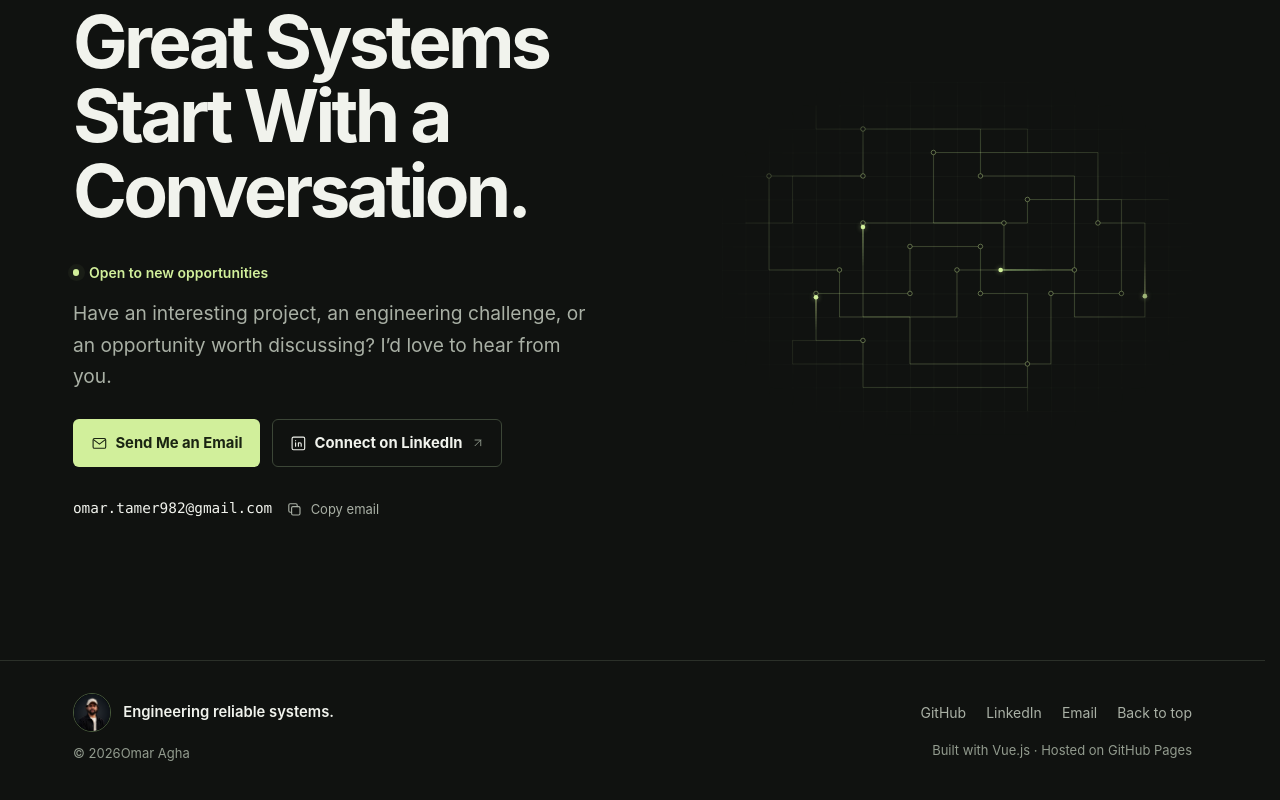
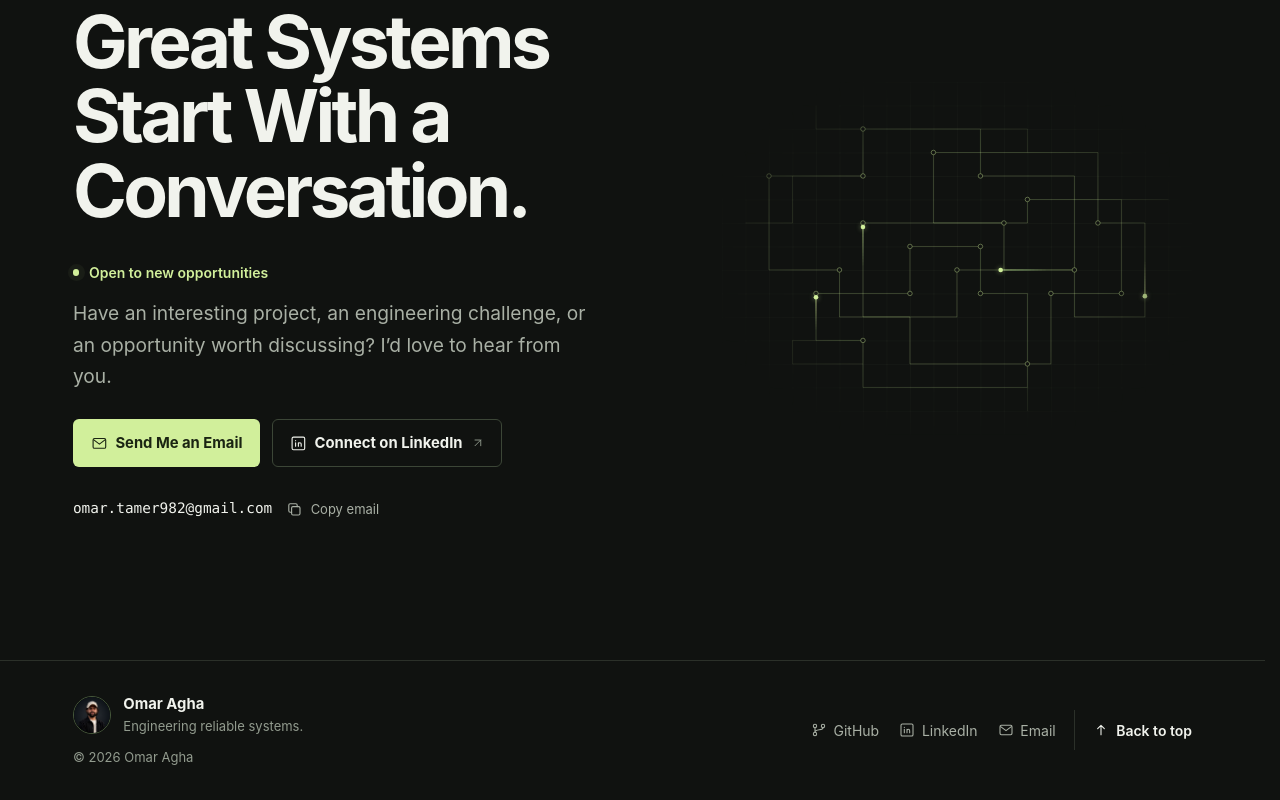
Before and after one commit to Omar-Agha/portfolio, a Vue app: page / in a window 1280 px wide. Shown: the part 5491-6291 px from the top of the page. Built offline with nearby package versions, Linux system fonts and the light colour scheme.

Commit message:
done with footer

```diff
--- a/src/assets/main.css
+++ b/src/assets/main.css
@@ -1496,32 +1496,68 @@
     justify-content: space-between;
     padding-block: 2rem;
   }
-  .footer-brand p {
-    color: var(--text);
-    font-size: 0.925rem;
-    font-weight: 600;
-  }
-  .copyright,
-  .credits {
-    margin-block-start: 0.7rem;
+  .footer-brand .brand-mark {
+    flex: none;
+  }
+  .footer-tagline,
+  .copyright {
     color: var(--subtle);
     font-size: 0.8125rem;
   }
+  .copyright {
+    margin-block-start: 0.7rem;
+  }
   .footer-end {
-    text-align: end;
+    display: flex;
+    flex-wrap: wrap;
+    align-items: center;
+    justify-content: end;
+    gap: 0.25rem 1.15rem;
   }
   .footer-links {
     justify-content: end;
     color: var(--muted);
     font-size: 0.875rem;
   }
-  .footer-links a {
+  .footer-links a,
+  .footer-top {
     display: inline-flex;
     align-items: center;
-    min-height: 2rem;
-  }
-  .footer-links a:hover {
+    gap: 0.42rem;
+    min-block-size: 2.5rem;
+    transition: color 0.2s ease;
+  }
+  .footer-links a:is(:hover, :focus-visible),
+  .footer-top:is(:hover, :focus-visible) {
     color: var(--accent);
+  }
+  .footer-links svg,
+  .footer-top svg {
+    flex: none;
+    inline-size: 1rem;
+    block-size: 1rem;
+    fill: none;
+    stroke: currentColor;
+    stroke-width: 1.6;
+    stroke-linecap: round;
+    stroke-linejoin: round;
+  }
+  .footer-top {
+    color: var(--text);
+    font-size: 0.875rem;
+    font-weight: 600;
+  }
+  .footer-links + .footer-top {
+    padding-inline-start: 1.15rem;
+    border-inline-start: 1px solid var(--line);
+  }
+  @media (prefers-reduced-motion: no-preference) {
+    .footer-top svg {
+      transition: translate 0.2s ease;
+    }
+    .footer-top:hover svg {
+      translate: 0 -2px;
+    }
   }
 
   html:has(.project-drawer[open]) {
@@ -1750,11 +1786,13 @@
       align-items: start;
       gap: 0.9rem;
     }
-    .footer-end {
-      text-align: start;
-    }
+    .footer-end,
     .footer-links {
       justify-content: start;
+    }
+    .footer-links + .footer-top {
+      padding-inline-start: 0;
+      border-inline-start: 0;
     }
   }
 
--- a/src/content.ts
+++ b/src/content.ts
@@ -111,11 +111,10 @@ type PortfolioContent = {
     showCurrentYear?: boolean
     showSocialLinks?: boolean
     showBackToTop?: boolean
-    creditsVisible?: boolean
     tagline?: string
     copyrightName?: string
-    creditsText?: string
     backToTopLabel?: string
+    socialLabels: Record<'github' | 'linkedin' | 'email', string>
   }
 }
 
--- a/src/data/ar.json
+++ b/src/data/ar.json
@@ -388,10 +388,13 @@
     "showCurrentYear": true,
     "showSocialLinks": true,
     "showBackToTop": true,
-    "creditsVisible": true,
     "tagline": "هندسة أنظمة موثوقة.",
     "copyrightName": "Omar Agha",
-    "creditsText": "بُني باستخدام Vue.js · مستضاف على GitHub Pages",
-    "backToTopLabel": "العودة إلى الأعلى"
+    "backToTopLabel": "العودة إلى الأعلى",
+    "socialLabels": {
+      "github": "GitHub",
+      "linkedin": "LinkedIn",
+      "email": "البريد الإلكتروني"
+    }
   }
 }
--- a/src/data/en.json
+++ b/src/data/en.json
@@ -436,10 +436,13 @@
     "showCurrentYear": true,
     "showSocialLinks": true,
     "showBackToTop": true,
-    "creditsVisible": true,
     "tagline": "Engineering reliable systems.",
     "copyrightName": "Omar Agha",
-    "creditsText": "Built with Vue.js · Hosted on GitHub Pages",
-    "backToTopLabel": "Back to top"
+    "backToTopLabel": "Back to top",
+    "socialLabels": {
+      "github": "GitHub",
+      "linkedin": "LinkedIn",
+      "email": "Email"
+    }
   }
 }
--- a/src/views/PortfolioView.vue
+++ b/src/views/PortfolioView.vue
@@ -46,7 +46,6 @@ const labels = computed(() =>
         project: 'استعرض المشروع',
         viewOnGitHub: 'عرض على GitHub',
         newTab: '(يفتح في تبويب جديد)',
-        email: 'البريد الإلكتروني',
       }
     : {
         menu: 'Menu',
@@ -55,7 +54,6 @@ const labels = computed(() =>
         project: 'Explore Project',
         viewOnGitHub: 'View on GitHub',
         newTab: '(opens in a new tab)',
-        email: 'Email',
       },
 )
 
@@ -349,11 +347,11 @@ const socials = computed(() => ({
   email: emailUrl(profile.value.socials.email),
 }))
 const socialLinks = computed(() =>
-  [
-    { label: 'GitHub', href: socials.value.github },
-    { label: 'LinkedIn', href: socials.value.linkedin },
-    { label: labels.value.email, href: socials.value.email },
-  ].filter((link) => link.href),
+  (['github', 'linkedin', 'email'] as const).flatMap((id) => {
+    const href = socials.value[id]
+    const label = copy.value.footer.socialLabels[id]
+    return href && label ? [{ id, label, href }] : []
+  }),
 )
 
 const heroActions = computed(() =>
@@ -372,9 +370,13 @@ const heroActions = computed(() =>
 )
 
 const avatar = computed(() => assetUrl(profile.value.avatar))
-const year = computed(() =>
-  new Intl.DateTimeFormat(locale.value, { year: 'numeric' }).format(new Date()),
-)
+const copyright = computed(() => {
+  const { showCurrentYear, copyrightName } = copy.value.footer
+  const year = showCurrentYear
+    ? new Intl.DateTimeFormat(locale.value, { year: 'numeric' }).format(new Date())
+    : ''
+  return [year, copyrightName?.trim()].filter(Boolean).join(' ')
+})
 
 function formatMonth(value: string) {
   if (!/^\d{4}-\d{2}$/.test(value)) return value
@@ -710,30 +712,47 @@ watchEffect(() => {
             :text="copy.site.logoText"
             :image-src="avatar"
           />
-          <p v-if="copy.footer.tagline">{{ copy.footer.tagline }}</p>
+          <div>
+            <p v-if="profile.name" class="brand-name">{{ profile.name }}</p>
+            <p v-if="copy.footer.tagline" class="footer-tagline">{{ copy.footer.tagline }}</p>
+          </div>
         </div>
-        <p v-if="copy.footer.copyrightName || copy.footer.showCurrentYear" class="copyright">
-          © <bdi v-if="copy.footer.showCurrentYear">{{ year }}</bdi>
-          <bdi v-if="copy.footer.copyrightName">{{ copy.footer.copyrightName }}</bdi>
+        <p v-if="copyright" class="copyright">
+          <bdi dir="ltr">© {{ copyright }}</bdi>
         </p>
       </div>
       <div class="footer-end">
-        <div class="footer-links flex flex-wrap gap-x-5 gap-y-1">
-          <template v-if="copy.footer.showSocialLinks">
-            <a v-for="link in socialLinks" :key="link.label" :href="link.href"
-              ><bdi>{{ link.label }}</bdi></a
-            >
-          </template>
-          <RouterLink
-            v-if="copy.footer.showBackToTop && copy.footer.backToTopLabel"
-            :to="sectionLink('#top')"
-            @click="activateAnchor('#top')"
-            >{{ copy.footer.backToTopLabel }}</RouterLink
-          >
+        <div
+          v-if="copy.footer.showSocialLinks && socialLinks.length"
+          class="footer-links flex flex-wrap gap-x-5 gap-y-1"
+        >
+          <a v-for="link in socialLinks" :key="link.id" :href="link.href">
+            <svg v-if="link.id === 'github'" viewBox="0 0 24 24" aria-hidden="true">
+              <circle cx="6" cy="6" r="2.5" />
+              <circle cx="6" cy="18" r="2.5" />
+              <circle cx="18" cy="6" r="2.5" />
+              <path d="M6 8.5v7m0 0c0-6 12-2 12-7" />
+            </svg>
+            <svg v-else-if="link.id === 'linkedin'" viewBox="0 0 24 24" aria-hidden="true">
+              <rect x="3" y="3" width="18" height="18" rx="2" />
+              <path d="M8 11v5m0-8v.1M12 16v-5m0 2a2 2 0 0 1 4 0v3" />
+            </svg>
+            <svg v-else viewBox="0 0 24 24" aria-hidden="true">
+              <rect x="3" y="5" width="18" height="14" rx="2" />
+              <path d="m4 7 8 6 8-6" />
+            </svg>
+            <bdi>{{ link.label }}</bdi>
+          </a>
         </div>
-        <p v-if="copy.footer.creditsVisible && copy.footer.creditsText" class="credits">
-          {{ copy.footer.creditsText }}
-        </p>
+        <RouterLink
+          v-if="copy.footer.showBackToTop && copy.footer.backToTopLabel"
+          class="footer-top"
+          :to="sectionLink('#top')"
+          @click="activateAnchor('#top')"
+        >
+          <svg viewBox="0 0 24 24" aria-hidden="true"><path d="M12 19V5m-5 5 5-5 5 5" /></svg>
+          <span>{{ copy.footer.backToTopLabel }}</span>
+        </RouterLink>
       </div>
     </div>
   </footer>
```
